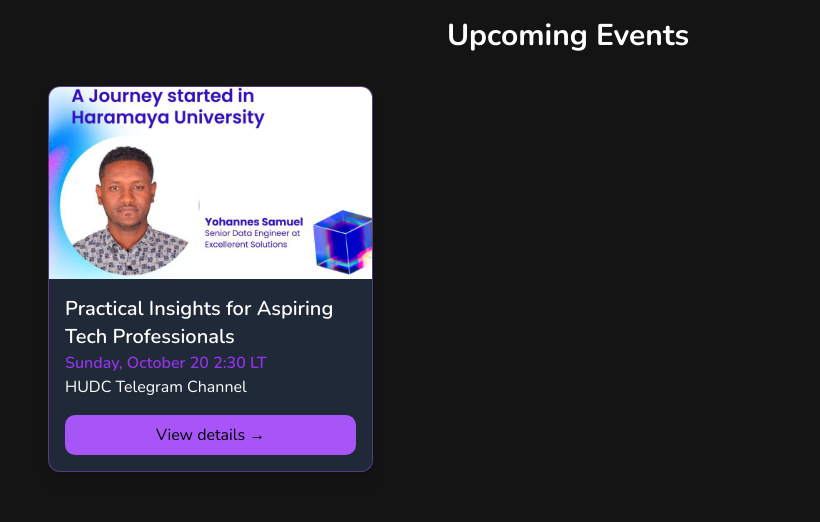
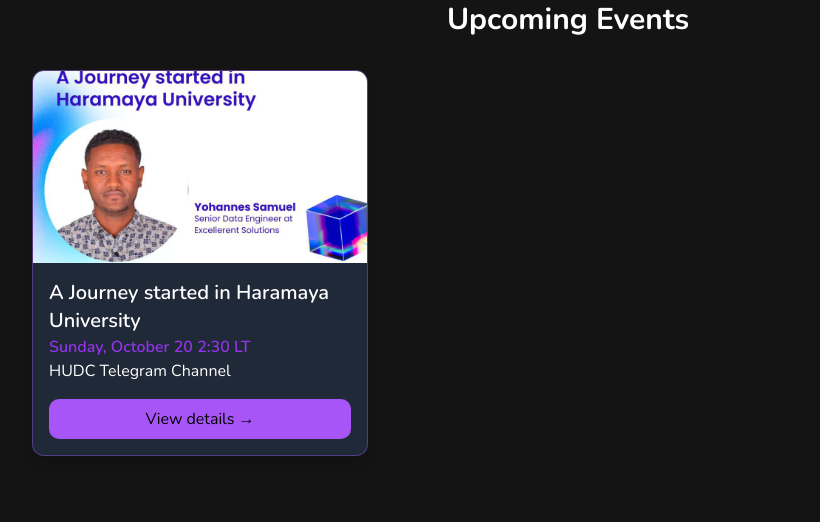
Before and after one commit to kalebalebachew/hu-devs, a Next.js app: page / in a window 1280 px wide. Shown: the part 1196-1718 px from the top of the page, without its empty margins (72-892 px from the left). Built offline with nearby package versions, Linux system fonts and the light colour scheme; no server answers.

Commit message:
style: expandable card for details of events

```diff
--- a/src/components/UpcomingEvents.jsx
+++ b/src/components/UpcomingEvents.jsx
@@ -1,23 +1,34 @@
+import { useState } from "react";
 import Image from "next/image";
 
 const events = [
   {
-    title: "Practical Insights for Aspiring Tech Professionals",
+    title: "A Journey started in Haramaya University",
     time: "Sunday, October 20 2:30 LT",
     location: "HUDC Telegram Channel",
     img: "/john.jpg",
+    description:
+      "We’re excited to have Yohannes, a former Haramaya lecturer, student, and now a Senior Data Engineer at Excellerent Solutions.\n\nYohannes went from sitting in the same classrooms you're in as a student, to teaching in them as a lecturer, and now he’s working in the tech industry.\n\nIn this session, he’ll share:\n\n• How he moved from learning and teaching to tech.\n• The challenges he faced along the way.\n• Practical tips for anyone wanting to start in tech."
   },
 ];
 
 export function UpcomingEventsTab() {
+  const [expandedEvent, setExpandedEvent] = useState(null);
+
+  const toggleExpand = (index) => {
+    setExpandedEvent(expandedEvent === index ? null : index);
+  };
+
   return (
-    <section className="p-4 sm:p-12">
-      <h2 className="text-2xl sm:text-3xl font-bold mb-6 sm:mb-8">Upcoming Events</h2>
-      <div className="grid grid-cols-1 sm:grid-cols-1 lg:grid-cols-3 gap-6 sm:gap-8">
+    <section className="p-4 sm:p-8">
+      <h2 className="text-2xl sm:text-3xl font-bold mb-6 sm:mb-8">
+        Upcoming Events
+      </h2>
+      <div className="flex flex-col items-center sm:grid sm:grid-cols-2 lg:grid-cols-3 gap-6 sm:gap-8">
         {events.map((event, index) => (
           <div
             key={index}
-            className="border rounded-lg overflow-hidden shadow-lg text-start border-purple-500 border-opacity-40 bg-gray-800"
+            className="w-full max-w-md sm:max-w-full border rounded-lg overflow-hidden shadow-lg text-start border-purple-500 border-opacity-40 bg-gray-800"
           >
             <Image
               src={event.img}
@@ -30,9 +41,17 @@ export function UpcomingEventsTab() {
               <h3 className="text-lg sm:text-xl font-semibold">{event.title}</h3>
               <p className="text-purple-600 font-semibold">{event.time}</p>
               <p className="text-white">{event.location}</p>
-              <button className="mt-4 w-full px-4 py-2 bg-purple-500 text-black hover:bg-purple-700 rounded-md">
-                View details &rarr;
+              <button
+                className="mt-4 w-full px-4 py-2 bg-purple-500 text-black hover:bg-purple-700 rounded-md"
+                onClick={() => toggleExpand(index)}
+              >
+                {expandedEvent === index ? "Hide details" : "View details"} &rarr;
               </button>
+              {expandedEvent === index && (
+                <div className="mt-4 text-gray-300">
+                  <p>{event.description}</p>
+                </div>
+              )}
             </div>
           </div>
         ))}
```
